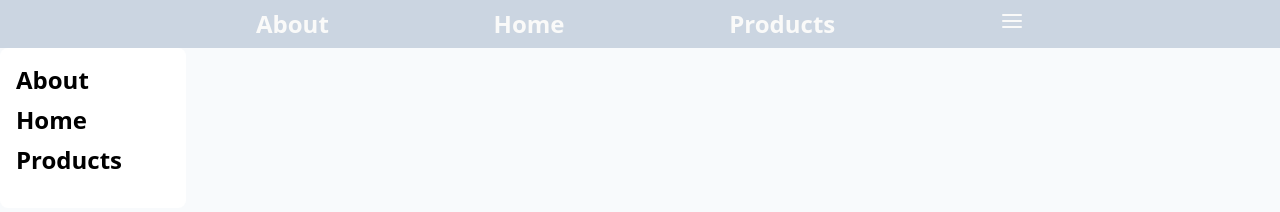
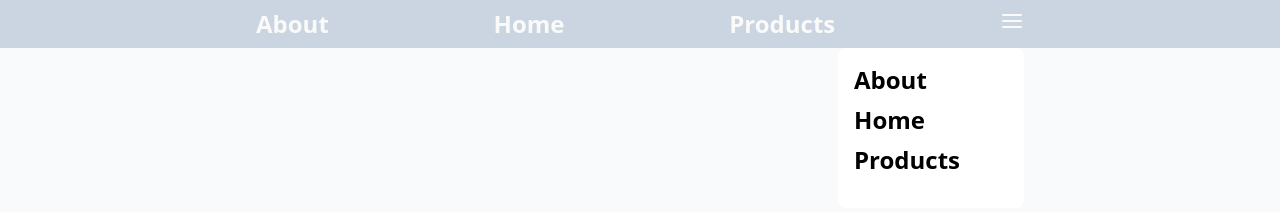
Before and after one commit to jplante01/tailwind_explorations, a website built with Vite: page index.html in a window 1280 px wide. Built offline with nearby package versions, Linux system fonts and the light colour scheme.

Commit message:
Move dropdown

```diff
--- a/index.html
+++ b/index.html
@@ -17,11 +17,13 @@
         </ul>
       </div>
     </div>
-    <div class="bg-white w-fit rounded-lg">
-      <div class="inline-flex flex-col pl-4 pt-4 pr-16 pb-8">
-        <span class="inline font-bold pb-2"><button class="text-2xl">About</button></span>
-        <span class="inline font-bold pb-2"><button class="text-2xl">Home</button></span>
-        <span class="inline font-bold "><button class="text-2xl">Products</button></span>
+    <div class="w-full relative">
+      <div class="bg-white w-fit absolute right-64 rounded-lg">
+        <div class="inline-flex flex-col pl-4 pt-4 pr-16 pb-8">
+          <span class="inline font-bold pb-2"><button class="text-2xl">About</button></span>
+          <span class="inline font-bold pb-2"><button class="text-2xl">Home</button></span>
+          <span class="inline font-bold "><button class="text-2xl">Products</button></span>
+        </div>
       </div>
     </div>
   </body>
```
